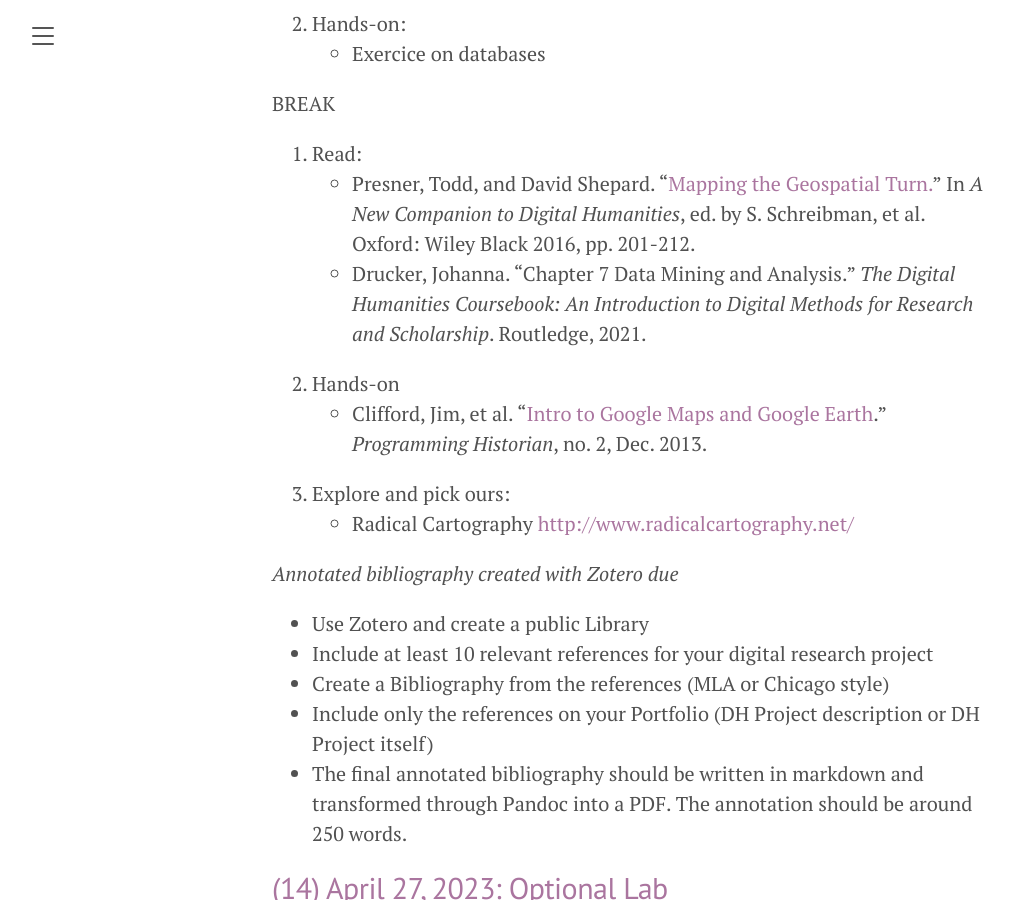
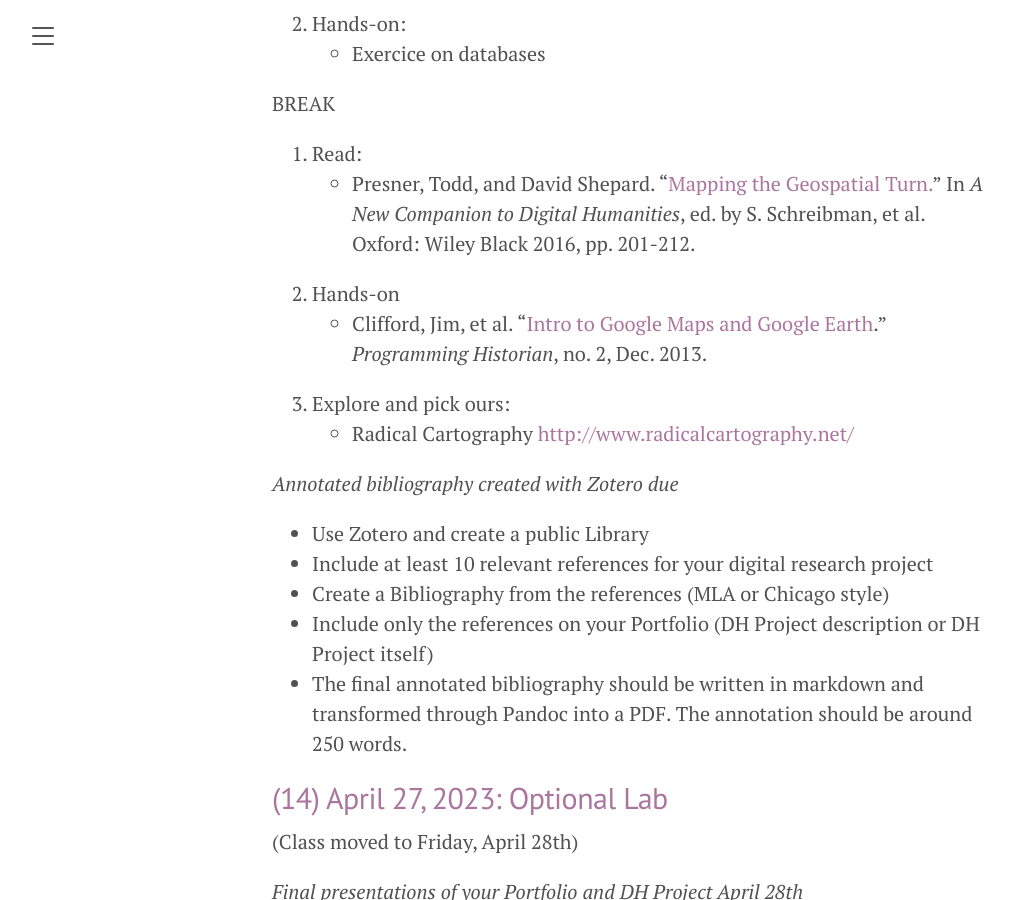
Before and after one commit to susannalles/DHPracticum_Spring23, a Jekyll site: the page built from schedule.md, in a window 1280 px wide and 900 px high, scrolled down 7048 px. Shown: the whole window, without its empty margins (8-1020 px from the left). Built offline with Jekyll 4.4.1, drawn with Linux system fonts in a browser that asks for light colours.

Commit message:
Update schedule.md

```diff
--- a/schedule.md
+++ b/schedule.md
@@ -175,7 +175,6 @@ BREAK
 
 1. Read:
   - Presner, Todd, and David Shepard. “[Mapping the Geospatial Turn.](https://onlinelibrary.wiley.com/doi/abs/10.1002/9781118680605.ch14)” In *A New Companion to Digital Humanities*, ed. by S. Schreibman, et al. Oxford: Wiley Black 2016, pp. 201-212.
-  - Drucker, Johanna. "Chapter 7 Data Mining and Analysis." *The Digital Humanities Coursebook: An Introduction to Digital Methods for Research and Scholarship*. Routledge, 2021.
 6. Hands-on
 - Clifford, Jim, et al. “[Intro to Google Maps and Google Earth](https://programminghistorian.org/en/lessons/googlemaps-googleearth).” *Programming Historian*, no. 2, Dec. 2013.
 7. Explore and pick ours:
```
